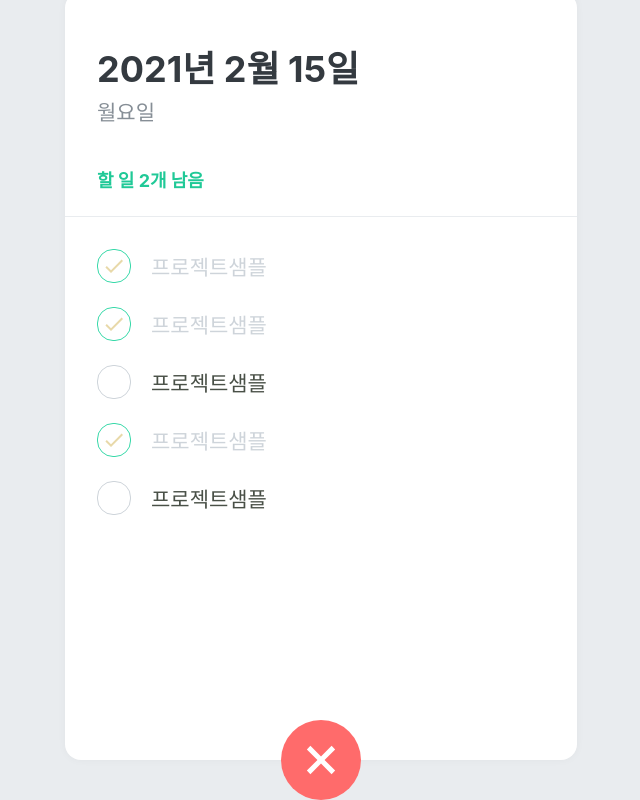
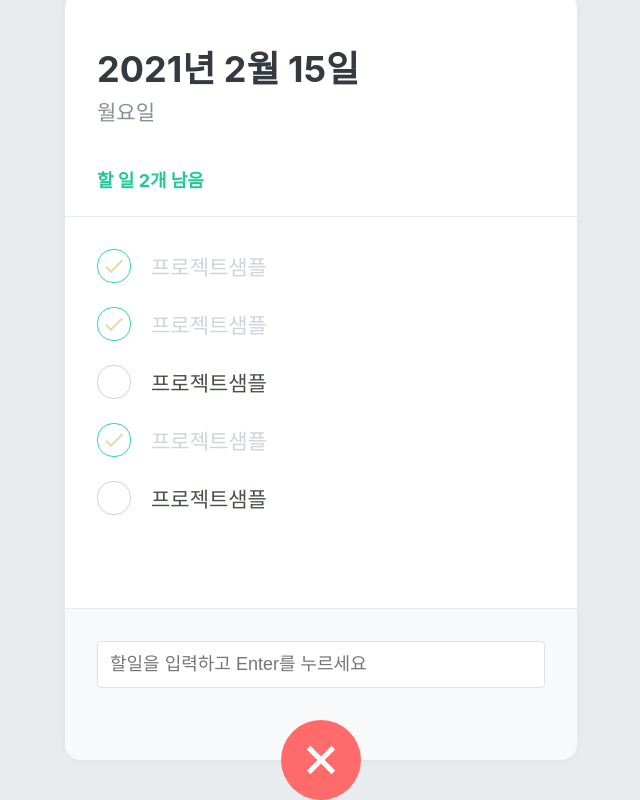
Before and after one commit to KAEN7/todo-list, a React (Create React App) app: page / in a window 1280 px wide. Both pictures are taken after a click on the button 640 px from the left and 864 px from the top of the page. Shown: the part 104-904 px from the top of the page, without its empty margins (319-959 px from the left). Built offline with nearby package versions, Linux system fonts and the light colour scheme.

Commit message:
Add insertForm styling

```diff
--- a/src/components/TodoCreate.js
+++ b/src/components/TodoCreate.js
@@ -50,14 +50,49 @@
     `}
 `;
 
+const InsertFormPositioner = styled.div`
+  width: 100%;
+  bottom: 0;
+  left: 0;
+  position: absolute;
+`;
+
+const InsertForm = styled.div`
+  background: #f8f9fa;
+  padding: 32px;
+  padding-bottom: 72px;
+  border-bottom-left-radius: 16px;
+  border-bottom-right-radius: 16px;
+  border-top: 1px solid #e9ecef;
+`;
+
+const Input = styled.input`
+  padding: 12px;
+  border-radius: 4px;
+  border: 1px solid #dee2e6;
+  width: 100%;
+  outline: none;
+  font-size: 18px;
+  box-sizing: border-box;
+`;
+
 function TodoCreate() {
   const [open, setOpen] = useState(false);
   const ontoggle = () => setOpen(!open);
 
   return (
-    <CircleButton onClick={ontoggle} open={open}>
-      <MdAdd />
-    </CircleButton>
+    <>
+      {open && (
+        <InsertFormPositioner>
+          <InsertForm>
+            <Input placeholder="할일을 입력하고 Enter를 누르세요" autoFocus />
+          </InsertForm>
+        </InsertFormPositioner>
+      )}
+      <CircleButton onClick={ontoggle} open={open}>
+        <MdAdd />
+      </CircleButton>
+    </>
   );
 }
 
```
